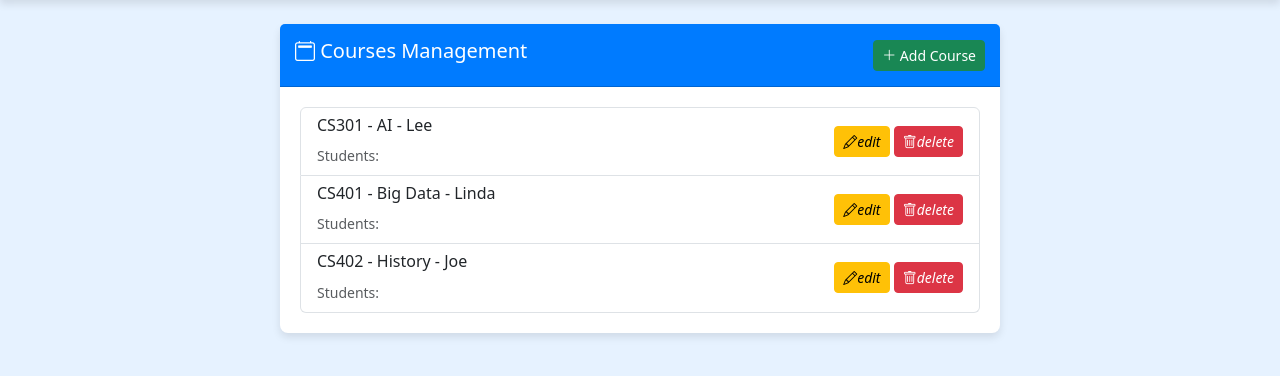
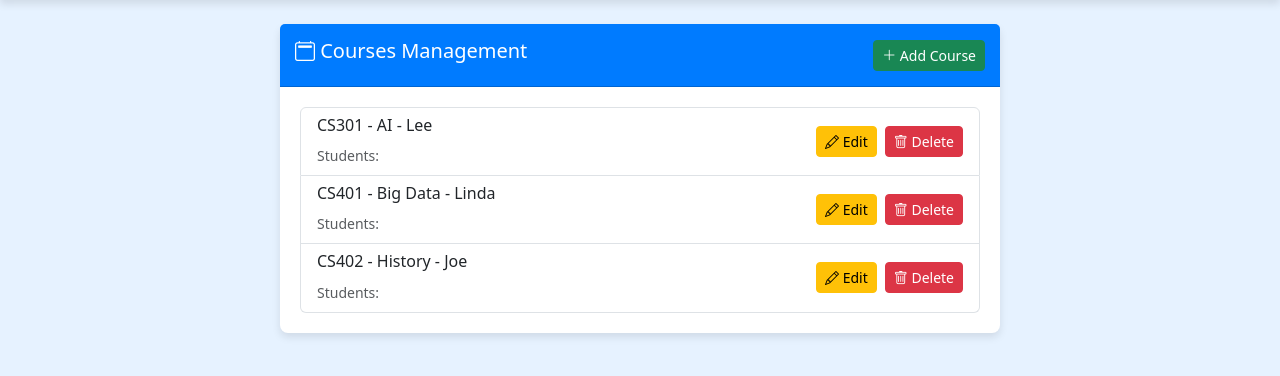
Before and after one commit to 2964318/IT, a Django app: page /admin/courses/ in a window 1280 px wide. Shown: the part 63-439 px from the top of the page. Run offline with Django 5.2, Linux system fonts and the light colour scheme; the visitor is signed in with stand-in values (Sample User, id 1); data comes from the database, SQL or seed files in the repository; data that the repository does not hold is empty; some libraries are stand-ins or nearby versions.

Commit message:
Update courses_management.html

```diff
--- a/courses/templates/admin/courses_management.html
+++ b/courses/templates/admin/courses_management.html
@@ -1,4 +1,3 @@
-<!-- templates/admin/dashboard.html -->
 {% extends 'base.html' %}
 {% block body_class %}custom-bg-soft-blue{% endblock %}
 {% block content %}
@@ -10,15 +9,15 @@
                 <div class="card-header d-flex justify-content-between align-items-center">
                     <h5><i class="bi bi-calendar2"></i> Courses Management</h5>
                     <a href="{% url 'add_course' %}" class="btn btn-sm btn-success">
-                        <i class="bi bi-plus-lg"></i> Add Course
+                        <i class="bi bi-plus-lg"></i> <span class="d-none d-md-inline">Add Course</span>
                     </a>
                 </div>
                 <div class="card-body">
                     <div class="list-group">
                         {% for course in courses %}
                         <div class="list-group-item">
-                            <div class="d-flex justify-content-between align-items-center">
-                                <div>
+                            <div class="d-flex flex-column flex-md-row justify-content-between align-items-center">
+                                <div class="text-center text-md-start mb-2 mb-md-0">
                                     <h6>{{ course.code }} - {{ course.name }} - {{ course.teacher }}</h6>
                                     <small class="text-muted">
                                         Students: {% for enrollment in course.enrollment_set.all %}
@@ -26,16 +25,16 @@
                                         {% endfor %}
                                     </small>
                                 </div>
-                                <div>
+                                <div class="d-flex flex-wrap justify-content-center gap-2">
                                     <a href="{% url 'edit_course' course.id %}"
                                        class="btn btn-sm btn-warning">
-                                        <i class="bi bi-pencil">edit</i>
+                                        <i class="bi bi-pencil"></i> <span class="d-none d-md-inline">Edit</span>
                                     </a>
                                     <form method="post" action="{% url 'delete_course' course.id %}"
                                           class="d-inline">
                                         {% csrf_token %}
                                         <button type="submit" class="btn btn-sm btn-danger">
-                                            <i class="bi bi-trash">delete</i>
+                                            <i class="bi bi-trash"></i> <span class="d-none d-md-inline">Delete</span>
                                         </button>
                                     </form>
                                 </div>
@@ -46,8 +45,6 @@
                 </div>
             </div>
         </div>
-
-
     </div>
 </div>
 {% endblock %}
```
